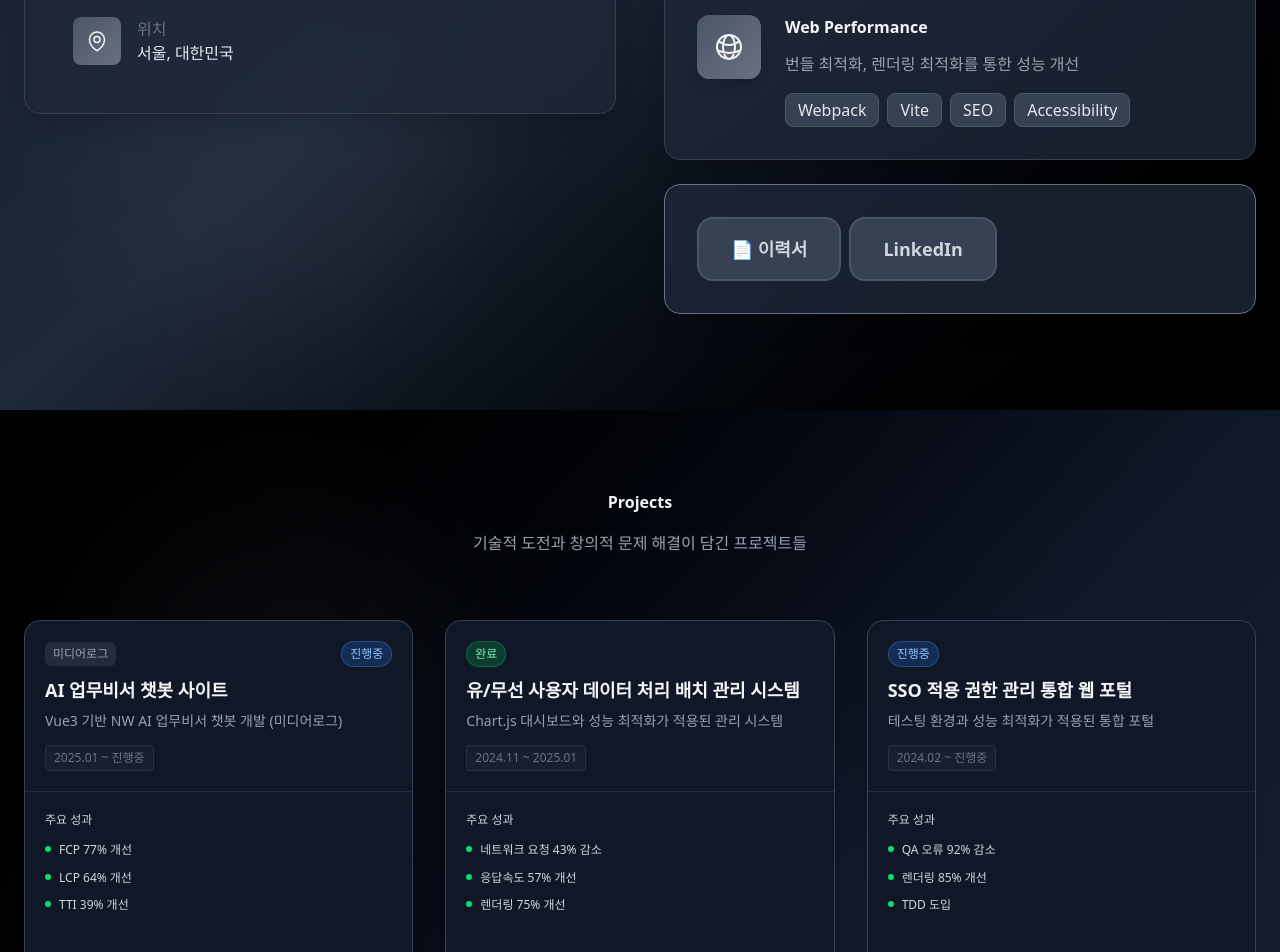
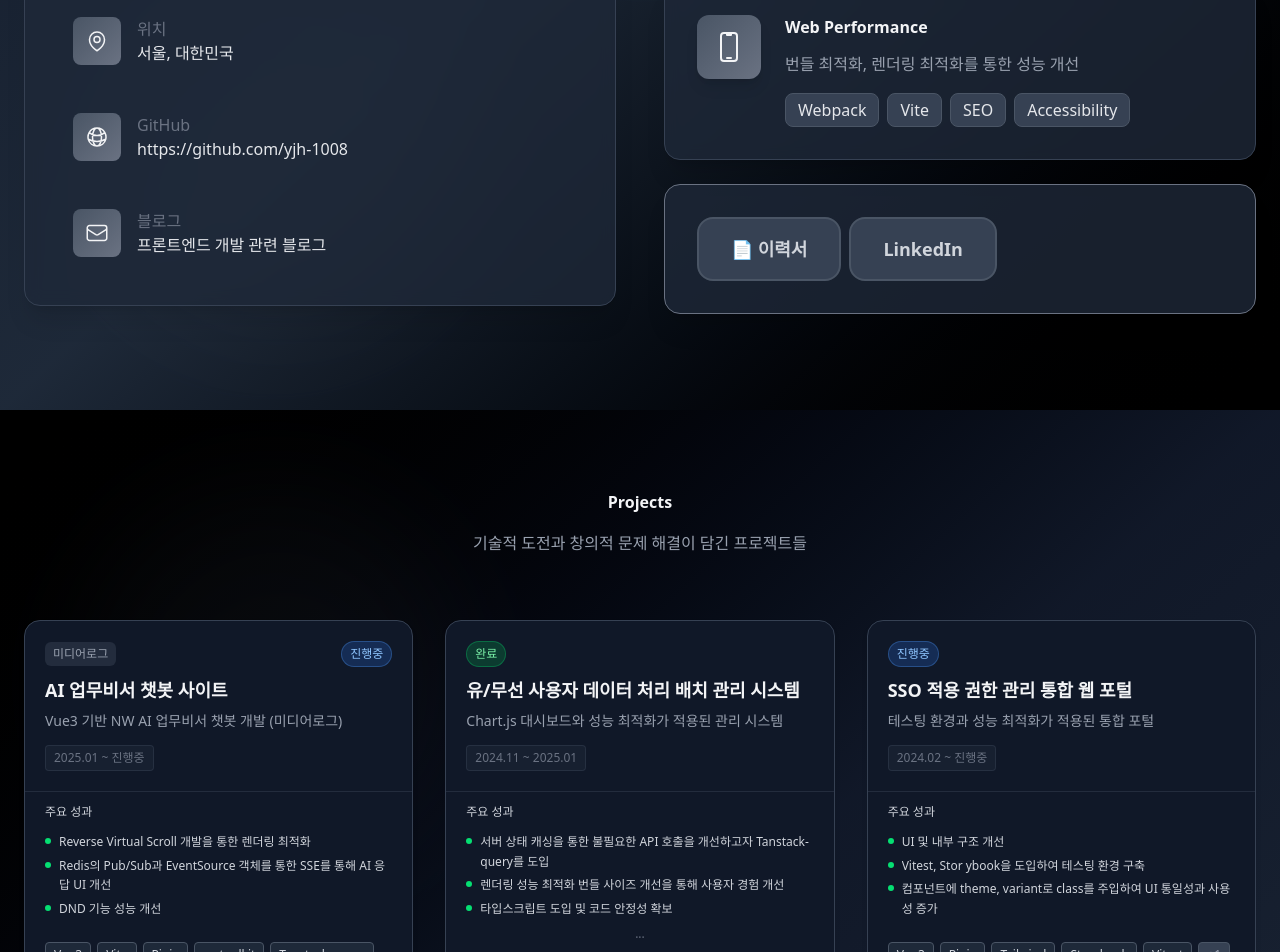
Before and after one commit to yjh-1008/yjh-portfolio, a React (Vite) app: page / in a window 1280 px wide. Shown: the part 1560-2512 px from the top of the page. Built offline with nearby package versions, Linux system fonts and the light colour scheme; no server answers; a web font is replaced by a local one.

Commit message:
fix: 주요 성과 내용 수정

```diff
--- a/src/components/About.tsx
+++ b/src/components/About.tsx
@@ -55,7 +55,7 @@ const About = memo(() => {
       color: "from-blue-500 to-indigo-600",
     },
     {
-      icon: GlobeAltIcon,
+      icon: DevicePhoneMobileIcon,
       title: "Web Performance",
       description: "번들 최적화, 렌더링 최적화를 통한 성능 개선",
       technologies: ["Webpack", "Vite", "SEO", "Accessibility"],
@@ -84,6 +84,20 @@ const About = memo(() => {
       value: "서울, 대한민국",
       href: "#",
       color: "from-blue-500 to-cyan-500",
+    },
+    {
+      icon: GlobeAltIcon,
+      label: "GitHub",
+      value: "https://github.com/yjh-1008",
+      href: "https://github.com/yjh-1008",
+      color: "from-gray-500 to-gray-600",
+    },
+    {
+      icon: EnvelopeIcon,
+      label: "블로그",
+      value: "프론트엔드 개발 관련 블로그",
+      href: "https://velog.io/@yjh-1008/posts",
+      color: "from-gray-500 to-gray-600",
     },
   ];
 
--- a/src/components/Activities.tsx
+++ b/src/components/Activities.tsx
@@ -116,7 +116,7 @@ const Activities = () => {
   return (
     <section
       ref={sectionRef}
-      className="py-2 bg-gradient-to-br from-black via-gray-900 to-gray-800 relative overflow-hidden"
+      className="py-10 bg-gradient-to-br from-black via-gray-900 to-gray-800 relative overflow-hidden"
     >
       {/* 배경 패턴 - 모던한 그레이 톤 */}
       <div className="absolute inset-0 opacity-10">
--- a/src/components/Card.tsx
+++ b/src/components/Card.tsx
@@ -128,11 +128,11 @@ const Card = memo(
 
               {/* 성과 섹션 */}
               {achievements && achievements.length > 0 && (
-                <div className="p-4 sm:p-5 flex-1 min-h-0">
-                  <div className="text-xs font-medium text-gray-300 mb-3">
+                <div className="p-4 sm:px-5 pb-1 pt-2 flex-1 min-h-0">
+                  <div className="text-xs font-medium text-gray-300 mb-3 mt-1">
                     주요 성과
                   </div>
-                  <div className="space-y-2">
+                  <div className="space-y-1">
                     {achievements.slice(0, 3).map((achievement, index) => (
                       <div
                         key={index}
@@ -146,7 +146,7 @@ const Card = memo(
                     ))}
                     {achievements.length > 3 && (
                       <div className="text-xs text-gray-500 text-center pt-1">
-                        +{achievements.length - 3}개 더
+                        ...
                       </div>
                     )}
                   </div>
--- a/src/components/Projects.tsx
+++ b/src/components/Projects.tsx
@@ -58,7 +58,11 @@ const Projects = memo(() => {
 • 웹뷰 브릿지를 통한 파일 다운로드 및 브라우저 종료 로직 구현`,
       period: "2025.01 ~ 진행중",
       status: "progress" as const,
-      achievements: ["FCP 77% 개선", "LCP 64% 개선", "TTI 39% 개선"],
+      achievements: [
+        "Reverse Virtual Scroll 개발을 통한 렌더링 최적화",
+        "Redis의 Pub/Sub과 EventSource 객체를 통한 SSE를 통해 AI 응답 UI 개선",
+        "DND 기능 성능 개선",
+      ],
       company: "미디어로그",
       tags: [
         "Vue3",
@@ -102,9 +106,10 @@ const Projects = memo(() => {
       period: "2024.11 ~ 2025.01",
       status: "completed" as const,
       achievements: [
-        "네트워크 요청 43% 감소",
-        "응답속도 57% 개선",
-        "렌더링 75% 개선",
+        "서버 상태 캐싱을 통한 불필요한 API 호출을 개선하고자 Tanstack-query를 도입",
+        "렌더링 성능 최적화 번들 사이즈 개선을 통해 사용자 경험 개선",
+        "타입스크립트 도입 및 코드 안정성 확보",
+        "Atomic Design Pattern 도입을 통한 컴포넌트 구조 개선 및 리팩토링",
       ],
       tags: [
         "Vue3",
@@ -147,7 +152,11 @@ Vitest, Storybook 테스팅 환경 구축:
 • 개선을 이끌어낸 경험으로 성장 기반 마련`,
       period: "2024.02 ~ 진행중",
       status: "progress" as const,
-      achievements: ["QA 오류 92% 감소", "렌더링 85% 개선", "TDD 도입"],
+      achievements: [
+        "UI 및 내부 구조 개선",
+        "Vitest, Stor ybook을 도입하여 테스팅 환경 구축",
+        "컴포넌트에 theme, variant로 class를 주입하여 UI 통일성과 사용성 증가",
+      ],
       tags: ["Vue3", "Pinia", "Tailwind", "Storybook", "Vitest", "TDD"],
       link: "#",
     },
@@ -179,7 +188,11 @@ Vue3 마이그레이션:
 • 팀 내 혼선 방지를 위한 Composition API, Pinia 사용법 조사 및 공유`,
       period: "2023.08 ~ 2024.01",
       status: "completed" as const,
-      achievements: ["Vue3 마이그레이션", "API 호출 50% 감소", "번들 최적화"],
+      achievements: [
+        "비즈니스 로직 리팩토링 및 안정성 확보",
+        "번들 사이즈 개선 및 라이브러리 변경",
+        "Vue3 마이그레이션 및 모듈화",
+      ],
       tags: ["Vue3", "Sass", "Pinia", "yup", "Webpack", "Okta"],
       link: "#",
     },
@@ -208,7 +221,11 @@ CI/CD 편의성 개선:
 • 개발 효율성 향상을 위한 지속적인 프로세스 개선`,
       period: "2023년 ~ 2024년",
       status: "completed" as const,
-      achievements: ["배포시간 80% 단축", "자동화 구축", "프로세스 개선"],
+      achievements: [
+        "CI/CD 프로세스 성능 향상",
+        "CI/CD 편의성 개선 작업",
+        "프로세스 개선 경험 문서화 및 팀 내 공유",
+      ],
       tags: ["GitLab", "Teamcity", "CI/CD", "DevOps", "자동화"],
       link: "#",
     },
@@ -239,8 +256,11 @@ CI/CD 편의성 개선:
 • 문서 관리 효율성 극대화`,
       period: "2023년 ~ 2024년",
       status: "completed" as const,
-      achievements: ["문서 통합 관리", "보안성 강화", "온보딩 개선"],
-      tags: ["VitePress", "마크다운", "OAuth2", "문서화", "지식관리"],
+      achievements: [
+        "문서 공유 환경 및 마크다운 UI 편의성 개선",
+        "프로젝트 설정 및 환경변수 가이드 공유 편의성 개선",
+      ],
+      tags: ["VitePress", "마크다운", "OAuth2", "문서화"],
       link: "#",
     },
   ];
@@ -309,39 +329,6 @@ CI/CD 편의성 개선:
             </div>
           ))}
         </div>
-
-        {/* GitHub 섹션 */}
-        <div className="text-center">
-          <div className="bg-gradient-to-br from-gray-800 to-gray-700 rounded-2xl p-6 sm:p-8 md:p-10 text-gray-100 shadow-xl border border-gray-600">
-            <div className="max-w-3xl mx-auto">
-              <h3 className="text-heading-3 font-bold mb-4">
-                더 많은 프로젝트
-              </h3>
-              <p className="text-body-1 text-gray-300 leading-relaxed mb-6 sm:mb-8">
-                GitHub에서 더 많은 오픈소스 프로젝트와 실험적인 코드들을
-                확인하실 수 있습니다. 지속적인 학습과 개발을 통해 새로운 기술을
-                탐구하고 있습니다.
-              </p>
-              <div className="flex flex-col sm:flex-row gap-4 justify-center">
-                <a
-                  href="https://github.com/yjh-1008"
-                  target="_blank"
-                  rel="noopener noreferrer"
-                  className="inline-flex items-center justify-center gap-3 px-6 py-3 bg-gray-100 text-black font-semibold rounded-xl transition-all duration-200 hover:scale-105 hover:shadow-lg hover:bg-white"
-                >
-                  <svg
-                    className="w-5 h-5"
-                    fill="currentColor"
-                    viewBox="0 0 24 24"
-                  >
-                    <path d="M12 0c-6.626 0-12 5.373-12 12 0 5.302 3.438 9.8 8.207 11.387.599.111.793-.261.793-.577v-2.234c-3.338.726-4.033-1.416-4.033-1.416-.546-1.387-1.333-1.756-1.333-1.756-1.089-.745.083-.729.083-.729 1.205.084 1.839 1.237 1.839 1.237 1.07 1.834 2.807 1.304 3.492.997.107-.775.418-1.305.762-1.604-2.665-.305-5.467-1.334-5.467-5.931 0-1.311.469-2.381 1.236-3.221-.124-.303-.535-1.524.117-3.176 0 0 1.008-.322 3.301 1.23.957-.266 1.983-.399 3.003-.404 1.02.005 2.047.138 3.006.404 2.291-1.552 3.297-1.23 3.297-1.23.653 1.653.242 2.874.118 3.176.77.84 1.235 1.911 1.235 3.221 0 4.609-2.807 5.624-5.479 5.921.43.372.823 1.102.823 2.222v3.293c0 .319.192.694.801.576 4.765-1.589 8.199-6.086 8.199-11.386 0-6.627-5.373-12-12-12z" />
-                  </svg>
-                  GitHub
-                </a>
-              </div>
-            </div>
-          </div>
-        </div>
       </div>
 
       {/* 모달 */}
```
Also changed, not shown: 1 other file (tests, documents, lock files or other folders).
